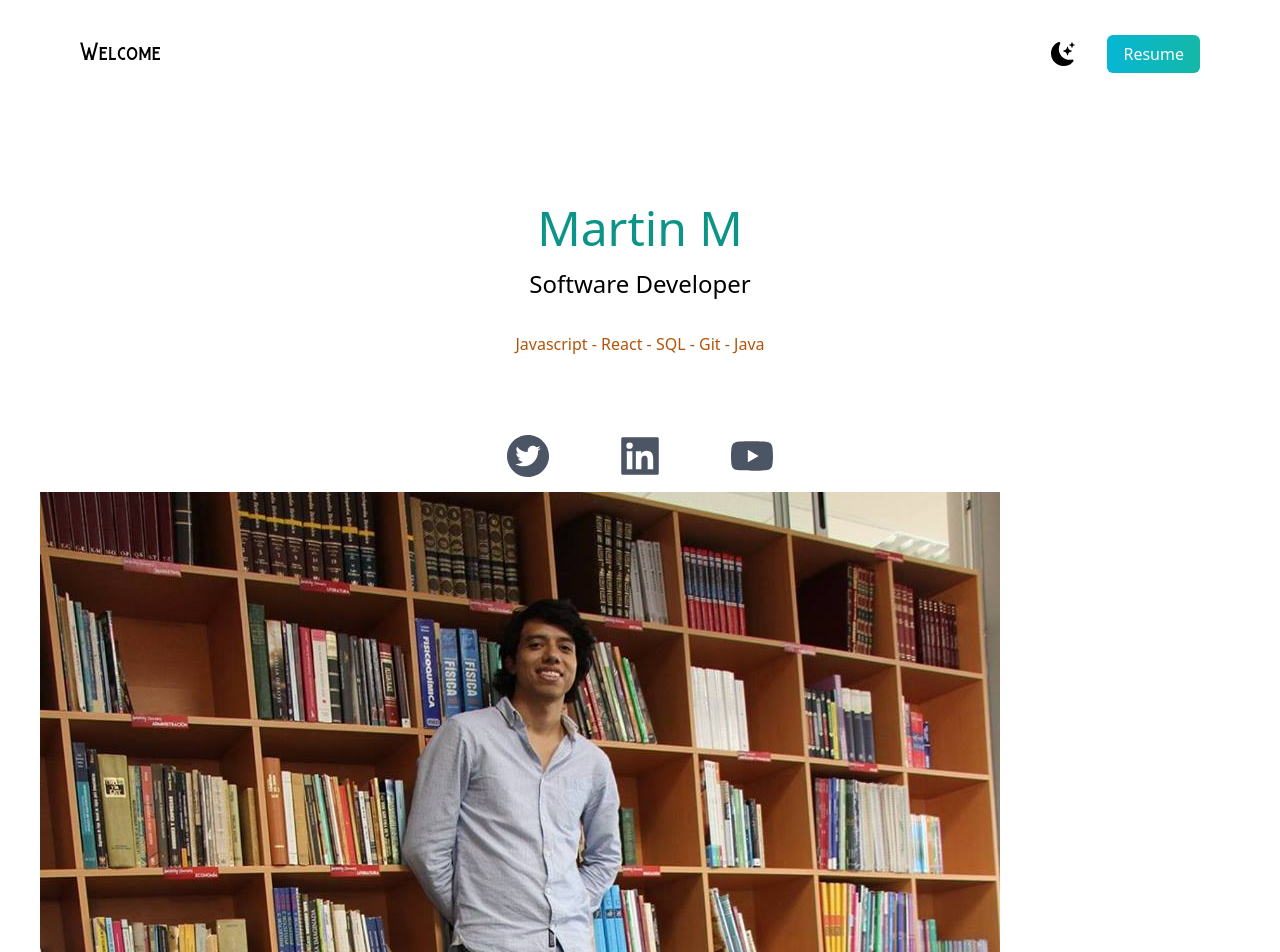
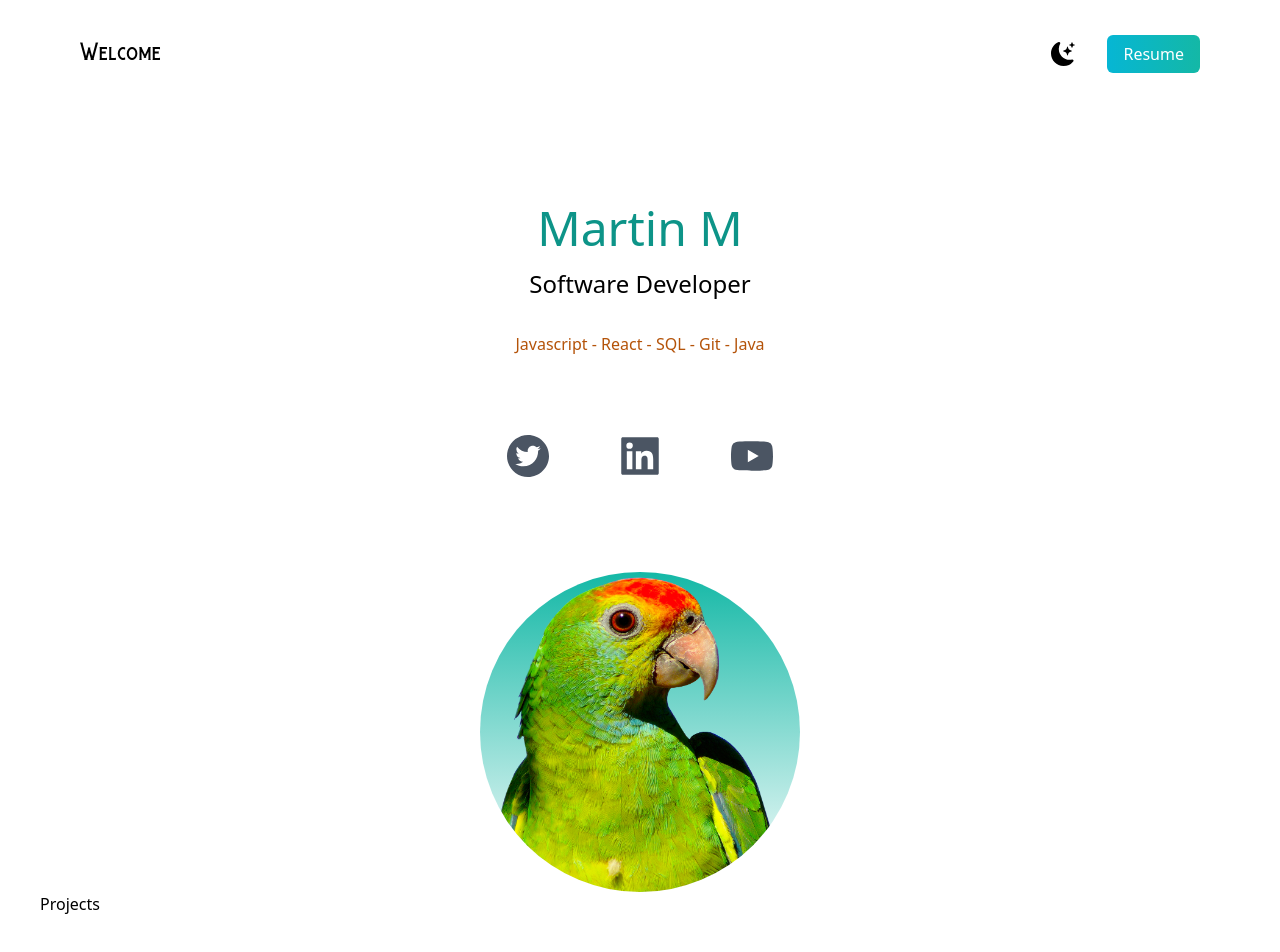
Before and after one commit to MartinMaresC/ReactPortfolio, a Next.js app in the folder react-portfolio/: page / in a window 1280 px wide. Shown: the top 952 px of the page. After the commit the page ends 916 px from the top, so only its background shows below. Built offline with nearby package versions, Linux system fonts and the light colour scheme.

Commit message:
Update index. First part
Half portfolio completed

```diff
--- a/react-portfolio/pages/index.tsx
+++ b/react-portfolio/pages/index.tsx
@@ -1,8 +1,8 @@
 import Head from 'next/head'
 import {BsFillMoonStarsFill} from 'react-icons/bs';
 import {AiFillTwitterCircle,AiFillLinkedin,AiFillYoutube} from 'react-icons/ai'
-import Image from 'next/image';
-import Design from '../public/Design.jpg';
+import Image from 'next/legacy/image';
+import Design from '../public/perico.png';
 
 
 export default function Home() {
@@ -39,8 +39,14 @@
             <AiFillLinkedin />
             <AiFillYoutube />
         </div>
-        <div className='relative'>
-           <Image src={Design}/>
+        <div className='relative mx-auto bg-gradient-to-b from-teal-500 rounded-full w-80 h-80 mt-20 overflow-hidden' >
+           <Image src={Design} layout='fill'/>
+        </div>
+       </section>
+
+       <section>
+        <div>
+          <h3>Projects</h3>
         </div>
        </section>
       </main>
```
